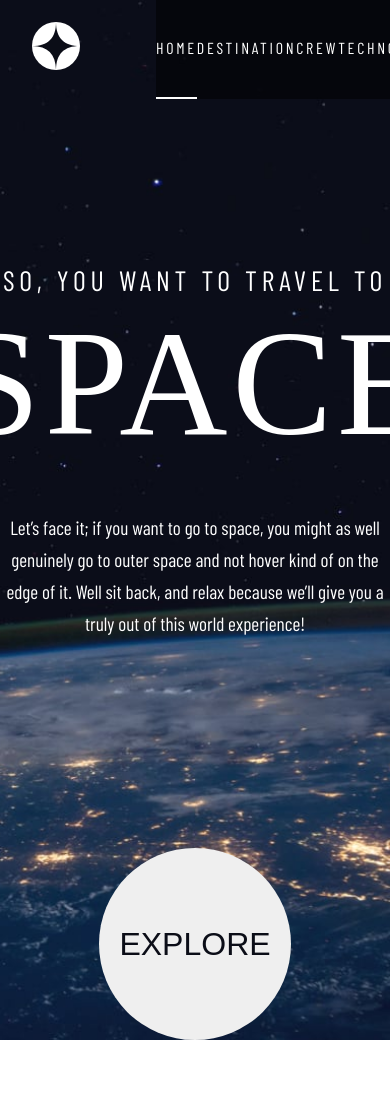
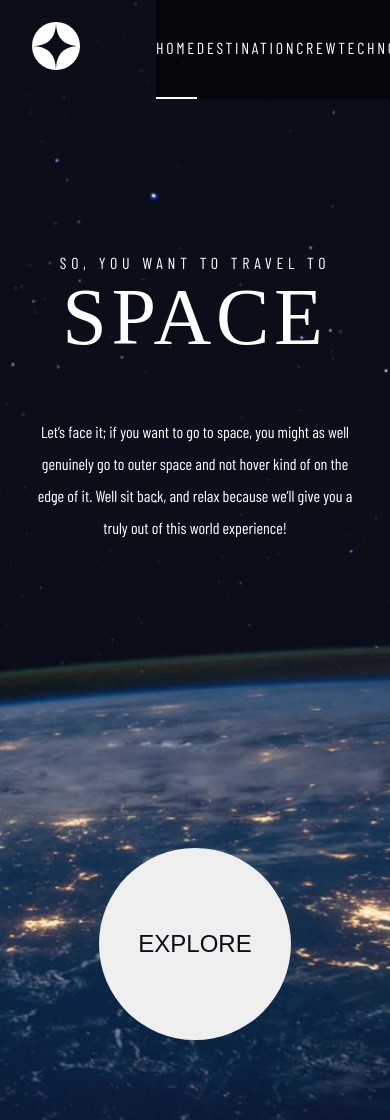
Before and after one commit to ThomasRousseau1/space-tourism, a React (Create React App) app: page / in a window 390 px wide. Shown: the top 1120 px of the page. Before the commit the page ends 1040 px from the top, so only its background shows below. Built offline with nearby package versions, Linux system fonts and the light colour scheme.

Commit message:
tablet and mobile page done

```diff
--- a/src/sass/layout/_responsive.scss
+++ b/src/sass/layout/_responsive.scss
@@ -54,7 +54,7 @@
         background-size: cover;
         background-position: center;
         min-height: 100%;
-        margin-bottom: 0;
+        padding-bottom: 5rem;
         &__description {
             padding: 0;
             margin-top: 0;
@@ -64,3 +64,23 @@
         }
     }
 }
+
+@media screen and (max-width: 500px) {
+    .home {
+        & h1 {
+            font-size: 1rem;
+            & span {
+                font-size: 5rem;
+            }
+        }
+        &__description {
+            height: 20rem;
+        }
+        &__text {
+            font-size: 1rem;
+        }
+        & button {
+            font-size: 1.5rem;
+        }
+    }
+}
```
